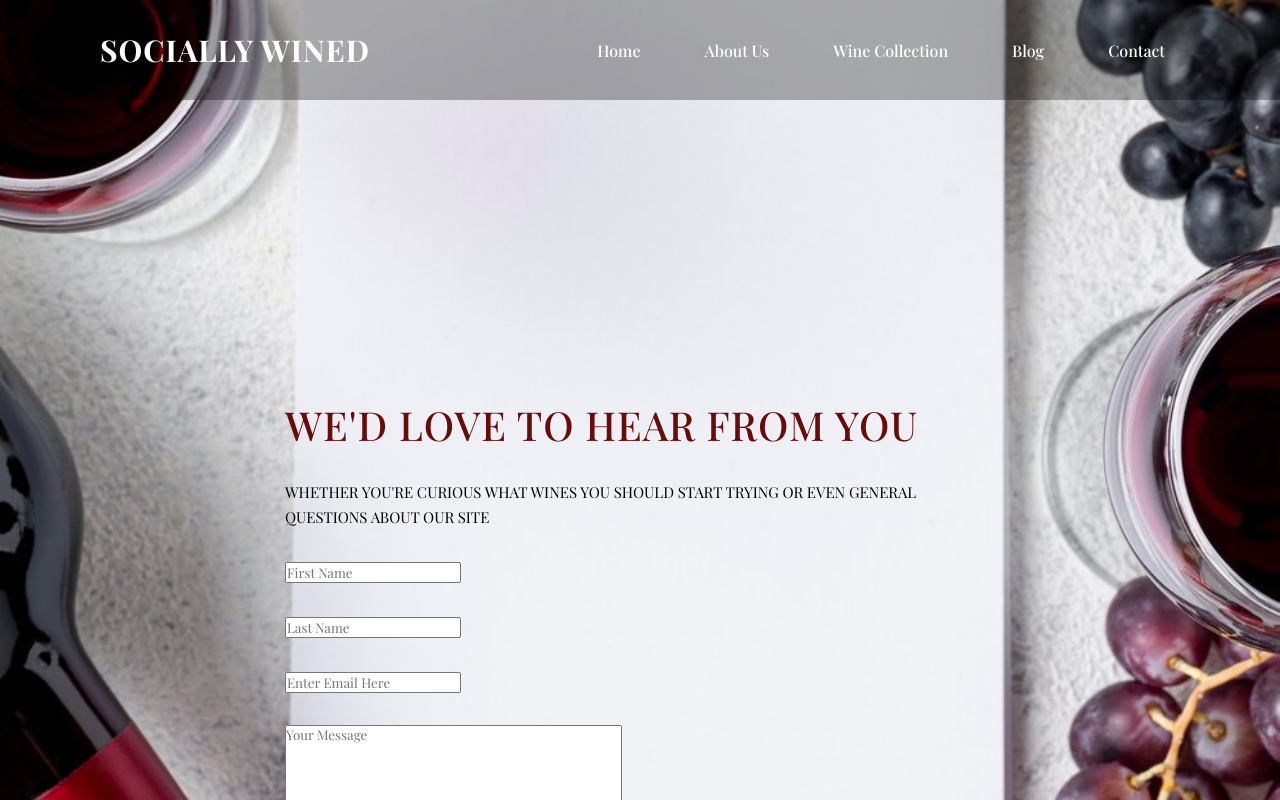
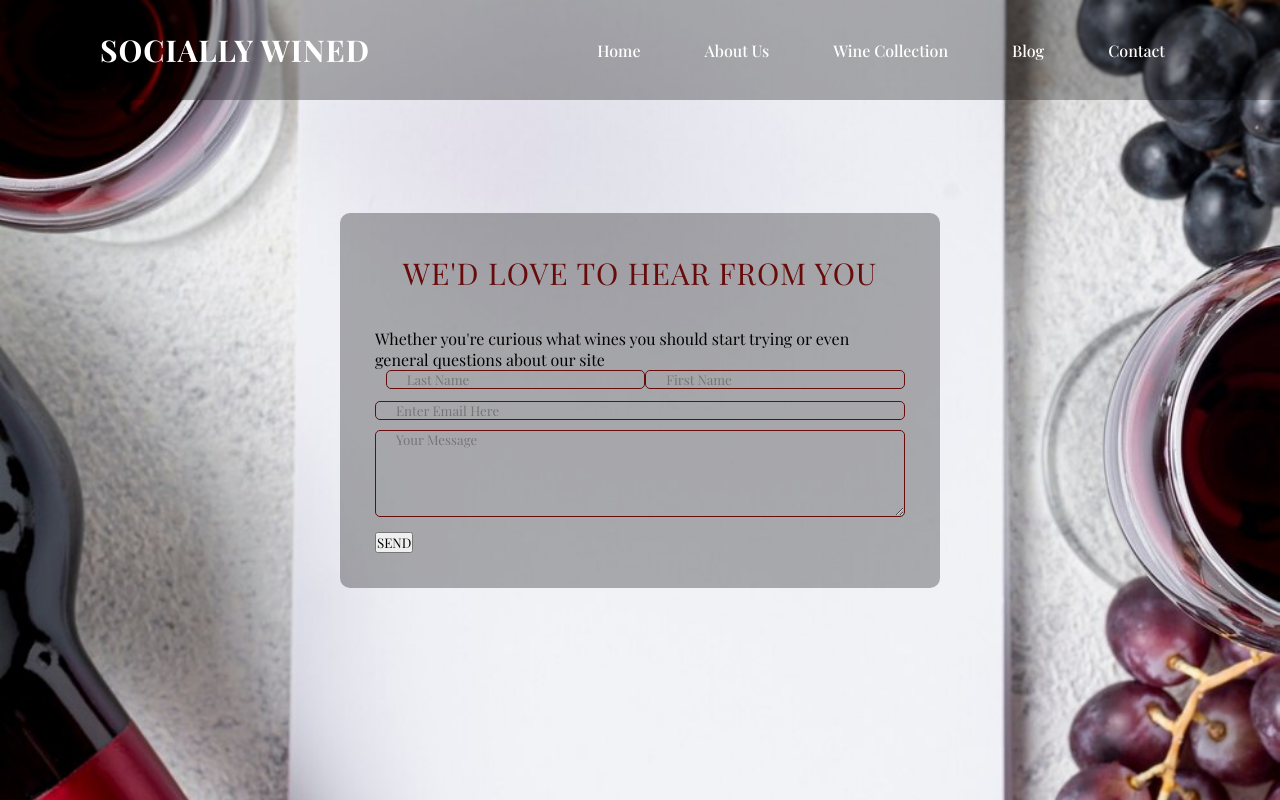
Before and after one commit to Georgealv6/Wine-Cellar, a Django app: page /conact/ in a window 1280 px wide. Run offline with Django 3.2, Linux system fonts and the light colour scheme; some web fonts are replaced.

Commit message:
conntact form updated

```diff
--- a/backend/static/css/main.css
+++ b/backend/static/css/main.css
@@ -78,7 +78,8 @@ section {
   min-height: 100vh;
   display: flex;
   flex-direction: column;
-  justify-content: flex-start;
+  justify-content: center;
+  align-items: center;
   background: url("../images/wine-contact.jpg") no-repeat center center;
   background-size: cover;
   background-attachment: fixed;
@@ -209,6 +210,57 @@ label {
 #check {
   display: none;
 }
+/* ________________________________________conatact form____________________________________________ */
+
+.wine-contact .form-box {
+  max-width: 600px;
+  background: rgba(0, 0, 0, 0.3);
+  padding: 35px;
+  margin: 0 auto;
+  border-radius: 10px;
+}
+
+.wine-contact .form-box form {
+  width: 100%;
+}
+
+.wine-contact .form-box form .wine-input {
+  width: 100%;
+  height: 45%;
+  border: 1px solid rgb(103, 11, 11);
+  padding: 0 20px;
+  border-radius: 5px;
+  background: transparent;
+  margin-bottom: 10px;
+}
+
+.form-box form .wine-input[type="text"] {
+  width: 49%;
+}
+.form-box form .wine-input[type="text"] {
+  float: right;
+}
+.form-box form .wine-input[type="submit"] {
+  background-color: rgb(103, 11, 11);
+  color: #fff;
+  font-size: 18px;
+}
+.form-box form .wine-input[type="submit"]:hover {
+  background-color: #000;
+  transition: 0.3 ease;
+}
+
+.contact-content .form-box h2 {
+  color: rgb(103, 11, 11);
+  font-size: 30px;
+  text-transform: uppercase;
+  font-weight: 300;
+  letter-spacing: 1px;
+  line-height: 50px;
+  margin-bottom: 30px;
+  text-align: center;
+}
+
 /* ------------------------------------- @ media ------------------------------------- */
 /* for tablets & small laptops */
 @media (max-width: 1024px) {
--- a/backend/templates/landing/contact.html
+++ b/backend/templates/landing/contact.html
@@ -3,8 +3,8 @@ Wined{%endblock %} {% block content %}
 
 <section class="wine-contact">
   {% include 'navbar.html' %}
-  <div class="content">
-    <div class="info">
+  <div class="contact-content">
+    <div class="form-box">
       <h2>We'd love to hear from you</h2>
       <p class="color-b">
         Whether you're curious what wines you should start trying or even
@@ -14,7 +14,7 @@ Wined{%endblock %} {% block content %}
       <p class="color-b">Thank you! you message has been sent!</p>
       {% endif %}
 
-      <form action="" method="post">
+      <form action="" method="post" class="">
         {% csrf_token %} {{ form.as_p }}
         <button type="submit">SEND</button>
       </form>
--- a/backend/winecellar/forms.py
+++ b/backend/winecellar/forms.py
@@ -1,7 +1,7 @@
 from django import forms
 
 class Contactform(forms.Form):
-    first_name = forms.CharField(max_length=50, widget=forms.TextInput(attrs={'placeholder':'First Name'}))
-    last_name = forms.CharField(max_length=50, widget=forms.TextInput(attrs={'placeholder':'Last Name'}))
-    email = forms.EmailField(widget=forms.EmailInput(attrs={'placeholder':'Enter Email Here'}))
-    message = forms.CharField(widget=forms.Textarea(attrs={'placeholder':'Your Message'}))
+    first_name = forms.CharField(max_length=50, widget=forms.TextInput(attrs={'placeholder':'First Name','class':'wine-input'}))
+    last_name = forms.CharField(max_length=50, widget=forms.TextInput(attrs={'placeholder':'Last Name','class':'wine-input'}))
+    email = forms.EmailField(widget=forms.EmailInput(attrs={'placeholder':'Enter Email Here', 'class':'wine-input'}))
+    message = forms.CharField(widget=forms.Textarea(attrs={'placeholder':'Your Message','class':'wine-input', 'rows': 5}))
```
